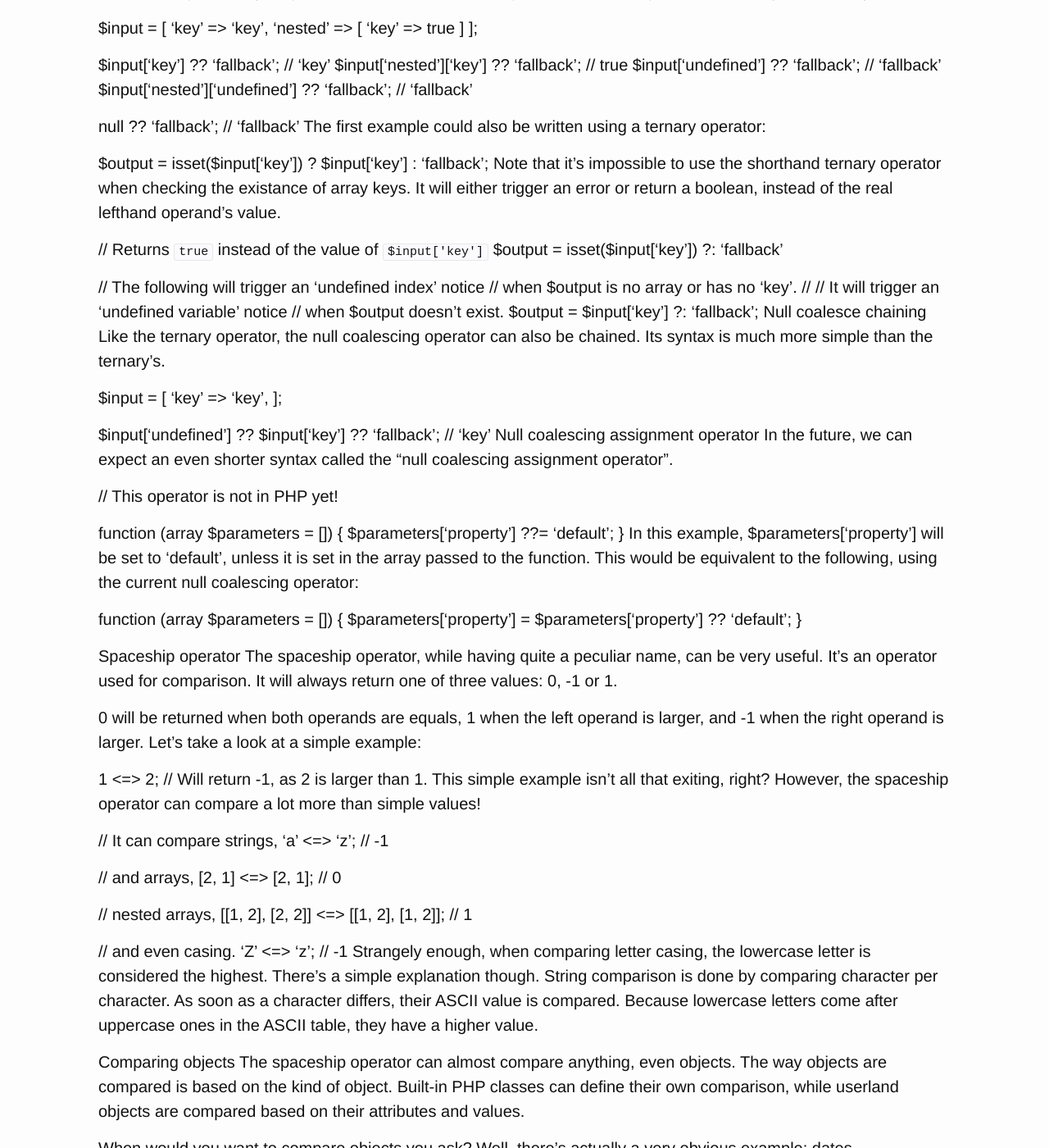
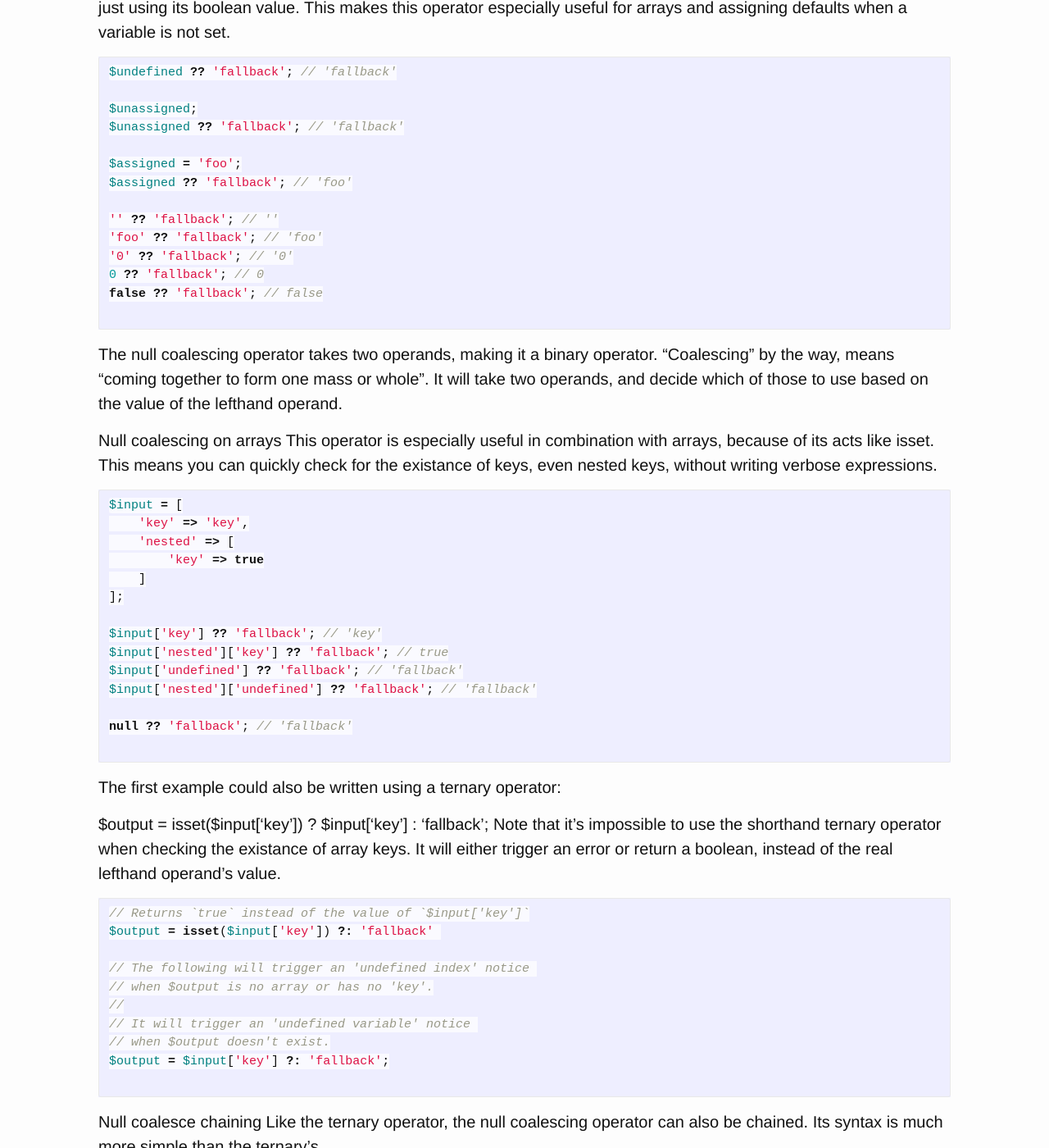
Before and after one commit to Stdubic/Stevan-Aleksic-aka-Stdubic, a Jekyll site: the page built from _posts/2017-12-31-Shorthand-comparisons-in-PHP.md, in a window 1280 px wide and 1400 px high, scrolled down 1978 px. Shown: the whole window at 82% size. Built offline with Jekyll 4.4.1, drawn with Linux system fonts in a browser that asks for light colours; some of the changed text lies outside the part shown.

Commit message:
Update 2017-12-31-Shorthand-comparisons-in-PHP.md

````diff
--- a/_posts/2017-12-31-Shorthand-comparisons-in-PHP.md
+++ b/_posts/2017-12-31-Shorthand-comparisons-in-PHP.md
@@ -12,15 +11,18 @@ You probably already know some comparison operators in PHP. Things like the tern
 Ternary operator
 The ternary operator is a shorthand for the if {} else {} structure. Instead of writing this:
 
-
+```php
 if ($condition) {
     $result = 'foo'
 } else {
     $result = 'bar'
 }
+```
 You can write this:
 
+```php
 $result = $condition ? 'foo' : 'bar';
+```
 If this $condition evaluates to true, the lefthand operand will be assigned to $result. If the condition evaluates to false, the righand will be used.
 
 Interesting fact: the name ternary operator actually means "an operator which acts on three operands". An operand is the term used to denote the parts needed by an expression. The ternary operator is the only operator in PHP which requires three operands: the condition, the true and the false result. Similarly, there are also binary and unary operators. You can read more about it here.
@@ -37,17 +39,22 @@ In this case, the value of $result will be the value of $initial, unless $initia
 
 You could write this expression the same way using the normal ternary operator:
 
+```php
 $result = $condition ? $condition : 'default';
+```
 Ironically, by leaving out the second operand of the ternary operator, it actually becomes a binary operator.
 
 Chaining ternary operators
 As /u/prema_van_smuuf correctly pointed out on Reddit, the following, even though it seems logical; doesn't work in PHP:
 
+```php
 $result = $firstCondition
     ? 'truth'
     : $elseCondition
         ? 'elseTrue'
         : 'elseFalse';
+
+```
 The reason because is that the ternary operator in PHP is left-associative, and thus parsed in a very strange way. The above example would always evaluate the $elseCondition part first, so even when $firstCondition would be true, you'd never see its output.
 
 I believe the right thing to do is to avoid nested ternary operators alltogether. You can read more about this strange behaviour in this Stack Overflow answer.
@@ -55,6 +62,7 @@ I believe the right thing to do is to avoid nested ternary operators alltogether
 Null coalescing operator
 Did you take a look at the types comparison table earlier? The null coalescing operator is available since PHP 7.0. It similar to the ternary operator, but will behave like isset on the lefthand operand instead of just using its boolean value. This makes this operator especially useful for arrays and assigning defaults when a variable is not set.
 
+```php
 $undefined ?? 'fallback'; // 'fallback'
 
 $unassigned;
@@ -68,11 +76,14 @@ $assigned ?? 'fallback'; // 'foo'
 '0' ?? 'fallback'; // '0'
 0 ?? 'fallback'; // 0
 false ?? 'fallback'; // false
+
+```
 The null coalescing operator takes two operands, making it a binary operator. "Coalescing" by the way, means "coming together to form one mass or whole". It will take two operands, and decide which of those to use based on the value of the lefthand operand.
 
 Null coalescing on arrays
 This operator is especially useful in combination with arrays, because of its acts like isset. This means you can quickly check for the existance of keys, even nested keys, without writing verbose expressions.
 
+```php
 $input = [
     'key' => 'key',
     'nested' => [
@@ -86,11 +97,14 @@ $input['undefined'] ?? 'fallback'; // 'fallback'
 $input['nested']['undefined'] ?? 'fallback'; // 'fallback'
 
 null ?? 'fallback'; // 'fallback'
+
+```
 The first example could also be written using a ternary operator:
 
 $output = isset($input['key']) ? $input['key'] : 'fallback';
 Note that it's impossible to use the shorthand ternary operator when checking the existance of array keys. It will either trigger an error or return a boolean, instead of the real lefthand operand's value.
 
+```php
 // Returns `true` instead of the value of `$input['key']`
 $output = isset($input['key']) ?: 'fallback'
 
@@ -100,37 +114,48 @@ $output = isset($input['key']) ?: 'fallback'
 // It will trigger an 'undefined variable' notice
 // when $output doesn't exist.
 $output = $input['key'] ?: 'fallback';
+
+```
 Null coalesce chaining
 Like the ternary operator, the null coalescing operator can also be chained. Its syntax is much more simple than the ternary's.
 
+```php
 $input = [
     'key' => 'key',
 ];
 
 $input['undefined'] ?? $input['key'] ?? 'fallback'; // 'key'
+
+```
 Null coalescing assignment operator
 In the future, we can expect an even shorter syntax called the "null coalescing assignment operator".
 
+```php
 // This operator is not in PHP yet!
 
 function (array $parameters = []) {
     $parameters['property'] ??= 'default';
 }
+```
 In this example, $parameters['property'] will be set to 'default', unless it is set in the array passed to the function. This would be equivalent to the following, using the current null coalescing operator:
 
+```php
 function (array $parameters = []) {
     $parameters['property'] = $parameters['property'] ?? 'default';
 }
 
-
+ ```
 Spaceship operator
 The spaceship operator, while having quite a peculiar name, can be very useful. It's an operator used for comparison. It will always return one of three values: 0, -1 or 1.
 
 0 will be returned when both operands are equals, 1 when the left operand is larger, and -1 when the right operand is larger. Let's take a look at a simple example:
 
+```php
 1 <=> 2; // Will return -1, as 2 is larger than 1.
+```
 This simple example isn't all that exiting, right? However, the spaceship operator can compare a lot more than simple values!
 
+```php
 // It can compare strings,
 'a' <=> 'z'; // -1
 
@@ -142,6 +167,8 @@ This simple example isn't all that exiting, right? However, the spaceship operat
 
 // and even casing.
 'Z' <=> 'z'; // -1
+
+```
 Strangely enough, when comparing letter casing, the lowercase letter is considered the highest. There's a simple explanation though. String comparison is done by comparing character per character. As soon as a character differs, their ASCII value is compared. Because lowercase letters come after uppercase ones in the ASCII table, they have a higher value.
 
 Comparing objects
@@ -149,11 +176,14 @@ The spaceship operator can almost compare anything, even objects. The way object
 
 When would you want to compare objects you ask? Well, there's actually a very obvious example: dates.
 
+```php
 $dateA = DateTime::createFromFormat('Y-m-d', '2000-02-01');
 
 $dateB = DateTime::createFromFormat('Y-m-d', '2000-01-01');
 
 $dateA <=> $dateB; // Returns 1
+
+```
 Of course, comparing dates is just one example, but a very useful one nevertheless.
 
 Sort functions
@@ -161,6 +191,7 @@ One great use for this operator, is to sort arrays. There are quite a few ways t
 
 An excellent use case for the spaceship operator!
 
+```php
 $array = [5, 1, 6, 3];
 
 usort($array, function ($a, $b) {
@@ -175,4 +206,6 @@ usort($array, function ($a, $b) {
 });
 
 // $array = [6, 5, 3, 1];
+
+```
 Hi there, thanks for reading!
````
Also changed, not shown: other parts of _posts/2017-12-31-Shorthand-comparisons-in-PHP.md (+1 -2 lines).
